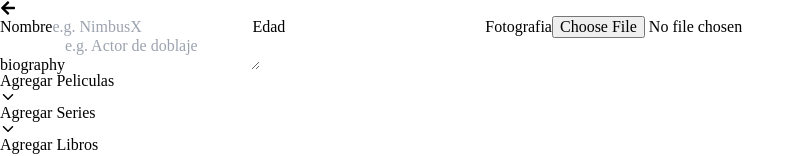
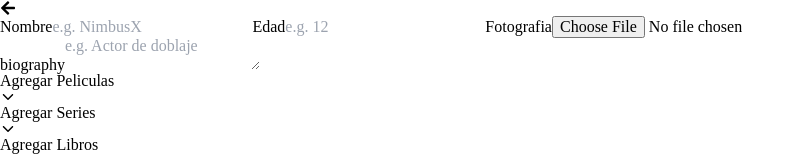
Before and after one commit to Fabio-Alfredo/Filmora-proyect, a React (Vite) app in the folder ActoPedia-frontend/ActoPedia/: page /FormActor in a window 1280 px wide. Shown: the top 156 px of the page, without its empty margins (0-805 px from the left). Built offline with nearby package versions, Linux system fonts and the light colour scheme; sample sign-in values are in the browser's storage.

Commit message:
update: solution load and style

```diff
--- a/ActoPedia-frontend/ActoPedia/src/components/FormActorsComponents/ActorData.jsx
+++ b/ActoPedia-frontend/ActoPedia/src/components/FormActorsComponents/ActorData.jsx
@@ -28,7 +28,7 @@ const ActorData = ({ data }) => {
         <>
             <div className="flex flex-col gap-5 w-4/5 3xl:w-3/4 items-center"   >
                 <InputField nameField="Nombre" inputName={"name"} type="text" inputValue={name} inputOnchage={InputChange} placeH="e.g. NimbusX" />
-                <InputField nameField="Edad" inputName={"age"} type="text" inputValue={age} inputOnchage={InputChange} />
+                <InputField nameField="Edad" inputName={"age"} type="number" inputValue={age} placeH='e.g. 12' inputOnchage={InputChange} />
                 <InputField nameField='Fotografia' inputName={"image"} type="file" inputOnchage={handleFileChange} />
                 <div className='w-full'>
                     <span className={`font-Nunito font-medium text-lg self-start 'text-white'}`}>biography</span>
```
